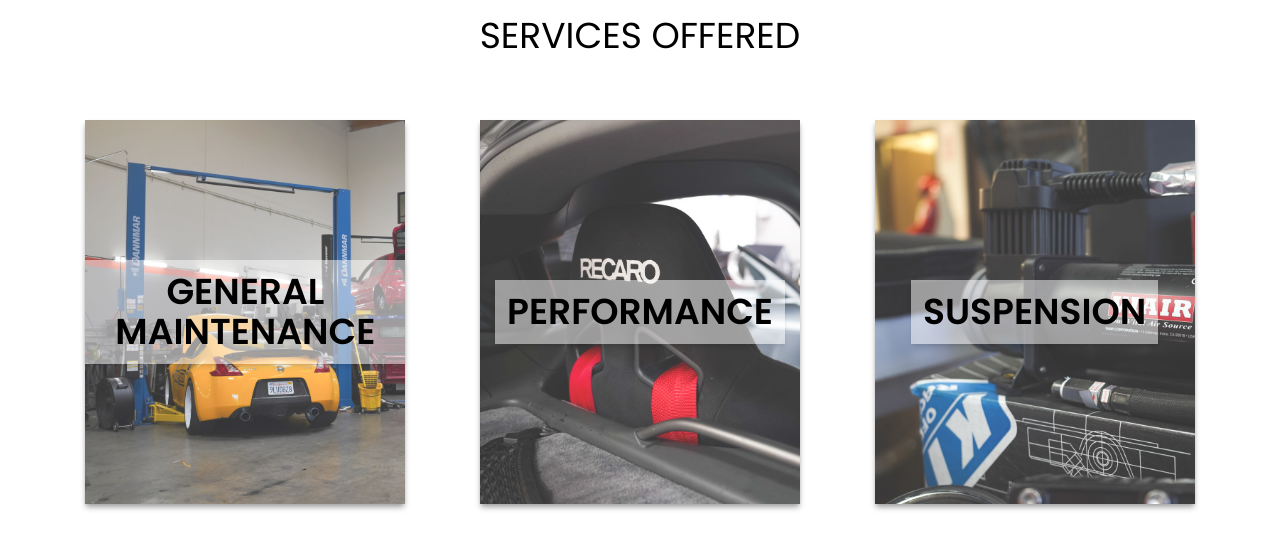
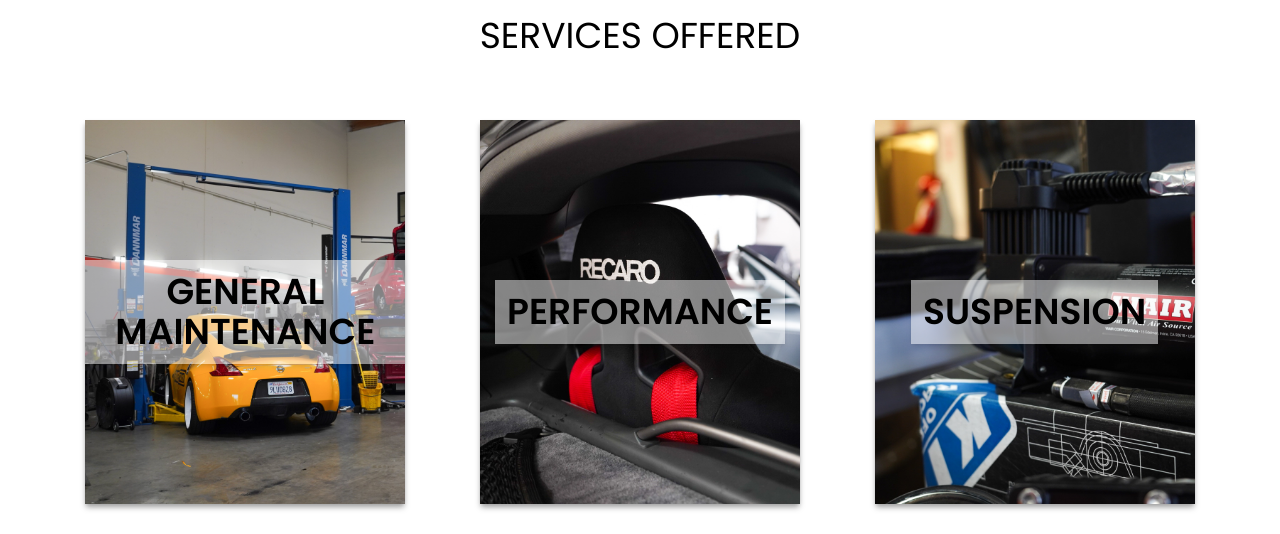
Before and after one commit to samlaconico/Genesis, a Next.js app: page / in a window 1280 px wide. Shown: the part 1900-2434 px from the top of the page. Built offline with nearby package versions, Linux system fonts and the light colour scheme.

Commit message:
styling of service card

```diff
--- a/src/components/ServiceCard.tsx
+++ b/src/components/ServiceCard.tsx
@@ -19,7 +19,7 @@
         className="m-auto h-[30vw] w-screen flex-col justify-center bg-cover text-center shadow-md shadow-neutral-400 brightness-100 transition-transform hover:scale-[1.01] md:w-[25vw]"
         style={{ backgroundImage: `url(${img})` }}
       >
-        <div className="flex h-full w-full bg-white/20 hover:bg-white/60">
+        <div className="flex h-full w-full ">
           <h1 className="m-auto text-center font-poppins text-2xl font-semibold uppercase text-black lg:text-4xl bg-white p-3 shadow-md bg-opacity-50">
             {title}
           </h1>
```
